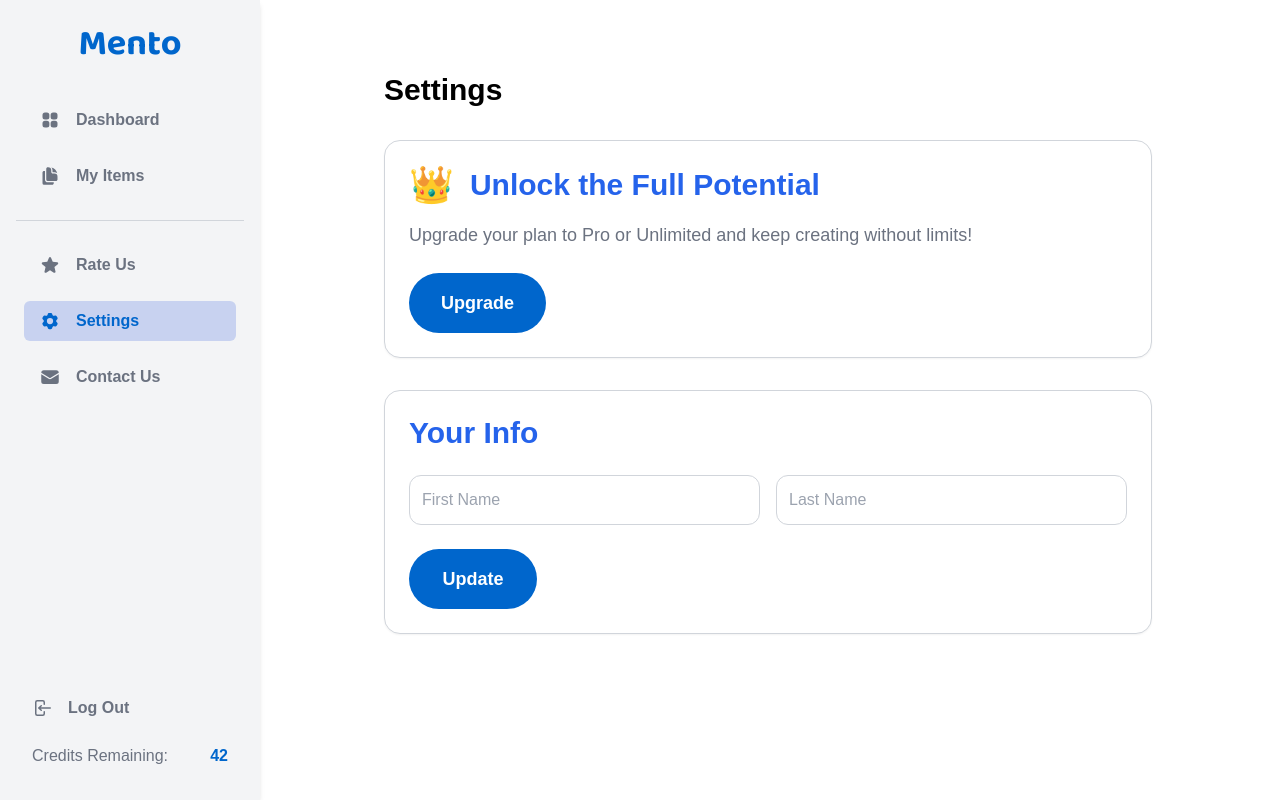
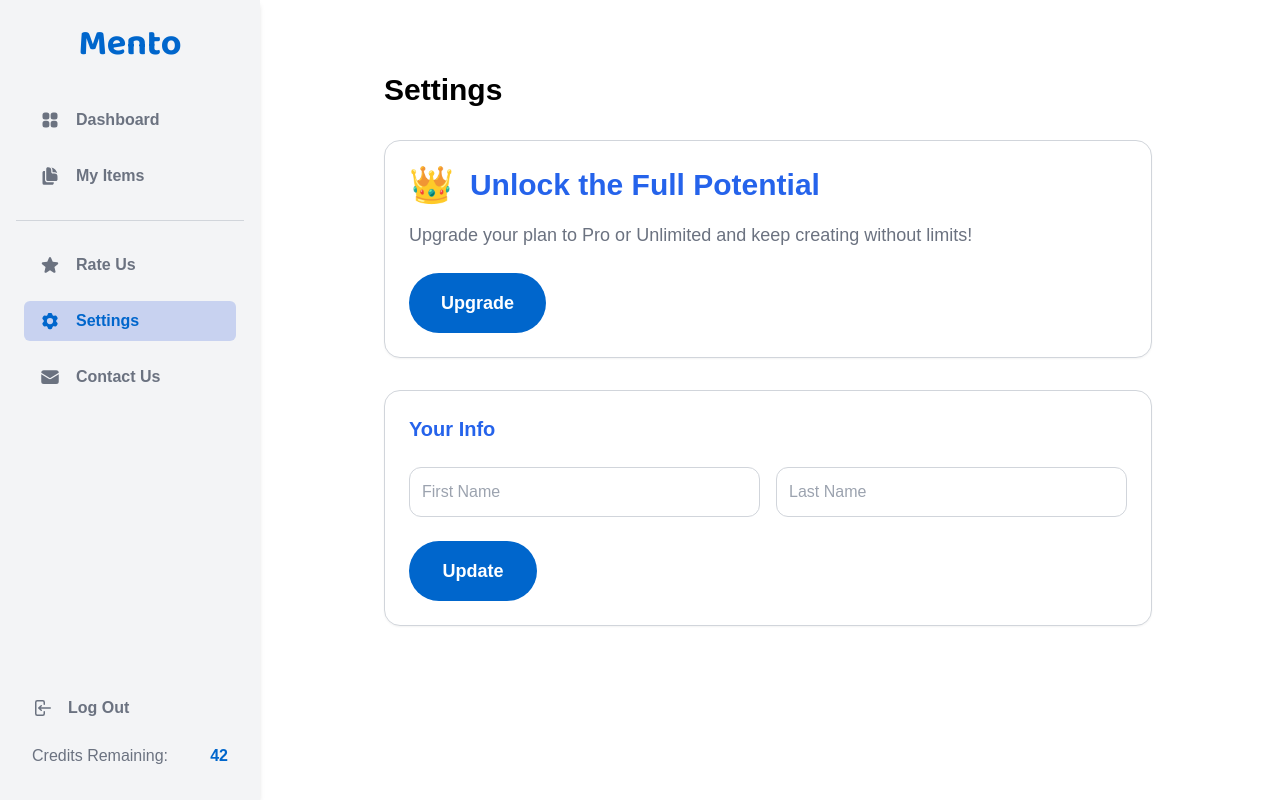
Before and after one commit to jsanch387/mento-app, a Next.js app: page /dashboard/settings in a window 1280 px wide. Built offline with nearby package versions, Linux system fonts and the light colour scheme; no server answers.

Commit message:
user info and plan teir

```diff
--- a/app/dashboard/settings/page.tsx
+++ b/app/dashboard/settings/page.tsx
@@ -1,18 +1,21 @@
-import UpgradeCard from "@/app/features/settings/components/UpgradeCard";
-import UserInfo from "@/app/features/settings/components/UserInfo";
+import SettingsPage from "@/app/features/settings/components/SettingsPage";
+import { createServerApiClient } from "@/app/lib/utils/api/serverApiClient";
 
-export default function SettingsPage() {
+export default async function Settings() {
+  let user = { firstName: "", lastName: "", tier: "free" }; // Default user object
+
+  try {
+    const apiClient = await createServerApiClient();
+    const response = await apiClient.get("/user/profile"); // No need for query params
+    user = response.data;
+    console.log("user", user);
+  } catch (error: any) {
+    console.error("Error fetching user profile:", error.message);
+  }
+
   return (
-    <div className="min-h-screen flex flex-col items-center justify-start  p-6 space-y-8">
-      <h1 className="text-3xl font-bold text-left w-full max-w-3xl">
-        Settings
-      </h1>
-
-      {/* Upgrade Card */}
-      <UpgradeCard />
-
-      {/* User Info Card */}
-      <UserInfo />
+    <div className="min-h-screen">
+      <SettingsPage user={user} />
     </div>
   );
 }
--- a/app/features/auth/actions.tsx
+++ b/app/features/auth/actions.tsx
@@ -48,17 +48,52 @@ export async function requestSignUpOtp(formData: FormData): Promise<string> {
   const firstName = formData.get("first_name") as string;
   const lastName = formData.get("last_name") as string;
 
-  const { error } = await supabase.auth.signInWithOtp({
+  // Step 1: Sign up the user
+  const { error: authError } = await supabase.auth.signInWithOtp({
     email,
     options: {
-      shouldCreateUser: true, // Automatically create the user
-      data: { first_name: firstName, last_name: lastName },
+      shouldCreateUser: true, // Automatically create the user in auth.users
+      data: { first_name: firstName, last_name: lastName }, // Add metadata
     },
   });
 
-  if (error) {
-    console.error("Error requesting signup OTP:", error.message);
+  if (authError) {
+    console.error("Error requesting signup OTP:", authError.message);
     return "Failed to send OTP. Please try again.";
+  }
+
+  // Step 2: Retrieve the user using listUsers() to find by email
+  const { data: userData, error: userListError } =
+    await supabase.auth.admin.listUsers();
+
+  if (userListError) {
+    console.error("Error fetching user list:", userListError.message);
+    return "Signup failed. Please try again.";
+  }
+
+  // Find the user in the list by email
+  const user = userData?.users.find((user) => user.email === email);
+
+  if (!user) {
+    console.error("User not found after signup.");
+    return "Signup failed. Please contact support.";
+  }
+
+  const userId = user.id;
+
+  // Step 3: Create a profile for the new user
+  const { error: profileError } = await supabase.from("profiles").insert([
+    {
+      id: userId, // Link to auth.users.id
+      first_name: firstName,
+      last_name: lastName,
+      tier: "free", // Default tier
+    },
+  ]);
+
+  if (profileError) {
+    console.error("Error creating user profile:", profileError.message);
+    return "Failed to create user profile. Please contact support.";
   }
 
   return "OTP sent! Please check your email.";
--- /dev/null
+++ b/app/features/settings/components/SettingsPage.tsx
@@ -0,0 +1,35 @@
+"use client";
+
+import React from "react";
+import Card from "@/app/shared/components/Card";
+import UpgradeCard from "./UpgradeCard";
+import UserInfo from "./UserInfo";
+
+export default function SettingsPage({
+  user,
+}: {
+  user: { firstName: string; lastName: string; tier: string };
+}) {
+  return (
+    <div className="min-h-screen flex flex-col items-center justify-start p-6 space-y-8">
+      <h1 className="text-3xl font-bold text-left w-full max-w-3xl">
+        Settings
+      </h1>
+
+      {/* Conditional Rendering for Upgrade or Current Plan Card */}
+      {user.tier === "free" ? (
+        <UpgradeCard />
+      ) : (
+        <Card className="w-full max-w-3xl">
+          <h2 className="text-3xl font-bold text-blue-600 mb-4">Your Plan</h2>
+          <p className="text-text-secondary text-lg mb-6">
+            You are currently on the <strong>{user.tier}</strong> plan.
+          </p>
+        </Card>
+      )}
+
+      {/* User Info Card */}
+      <UserInfo firstName={user.firstName} lastName={user.lastName} />
+    </div>
+  );
+}
--- a/app/features/settings/components/UserInfo.tsx
+++ b/app/features/settings/components/UserInfo.tsx
@@ -5,19 +5,26 @@ import Card from "@/app/shared/components/Card";
 import Input from "@/app/shared/components/Input";
 import Button from "@/app/shared/components/Button";
 
-const UserInfo = () => {
-  const [firstName, setFirstName] = useState("");
-  const [lastName, setLastName] = useState("");
+const UserInfo = ({
+  firstName: initialFirstName = "",
+  lastName: initialLastName = "",
+}: {
+  firstName?: string;
+  lastName?: string;
+}) => {
+  const [firstName, setFirstName] = useState(initialFirstName);
+  const [lastName, setLastName] = useState(initialLastName);
 
   const handleSubmit = (e: React.FormEvent) => {
     e.preventDefault();
     console.log("User Info Updated:", { firstName, lastName });
+    // Add API call here to update user info
   };
 
   return (
     <Card className="w-full max-w-3xl">
       {/* Heading */}
-      <h2 className="text-3xl font-bold text-blue-600 mb-6">Your Info</h2>
+      <h2 className="text-xl font-bold text-blue-600 mb-6">Your Info</h2>
 
       {/* Form */}
       <form className="space-y-6" onSubmit={handleSubmit}>
```
